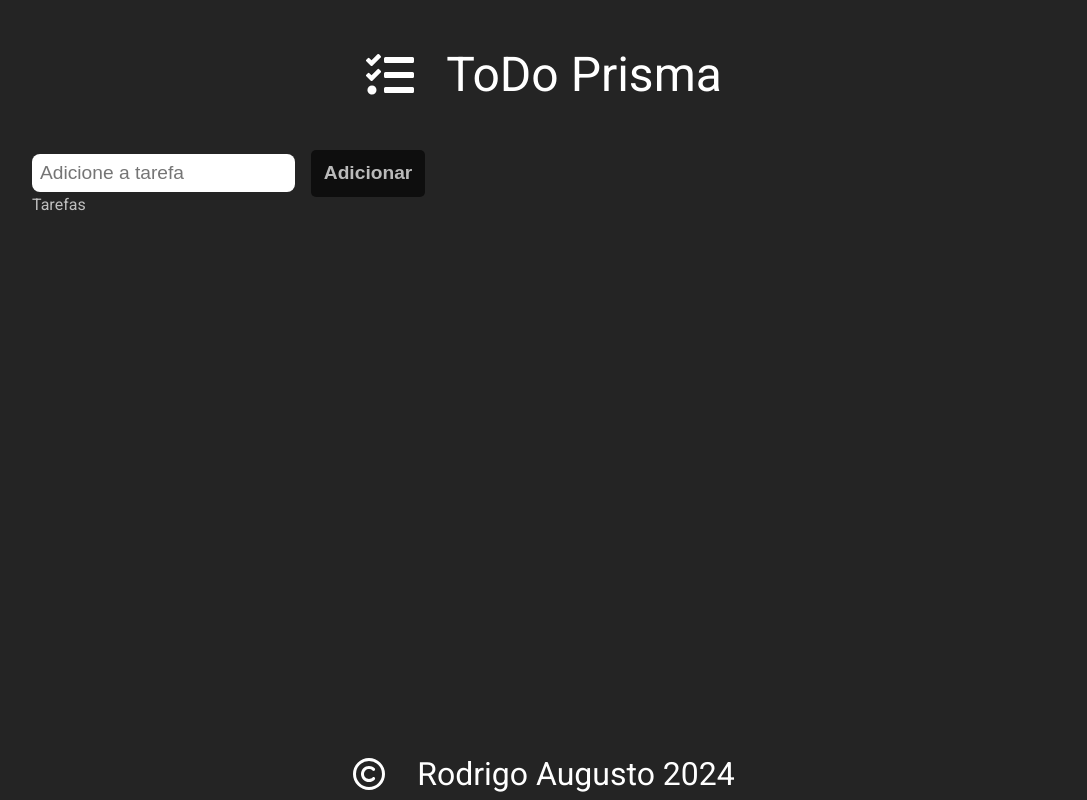
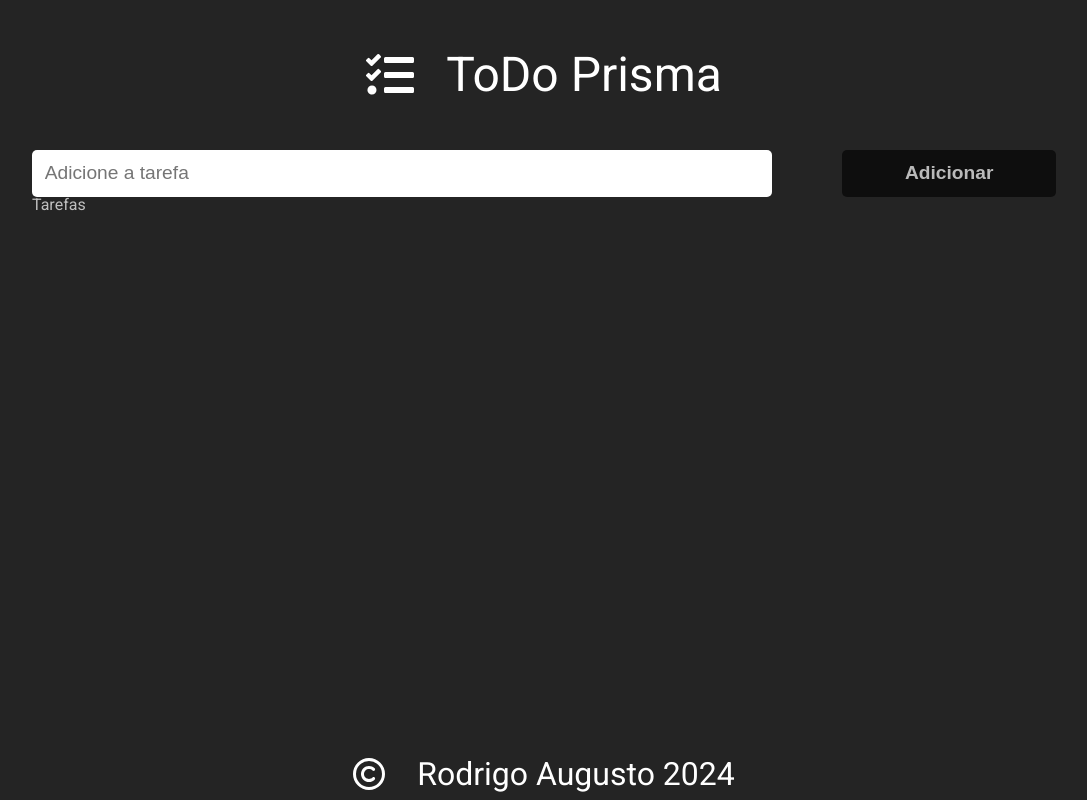
Before and after one commit to raugusto96/todo-prisma, a React (Vite) app in the folder app/: page / in a window 1280 px wide. Shown: the whole page, without its empty margins (96-1183 px from the left). Built offline with nearby package versions, Linux system fonts and the light colour scheme.

Commit message:
style: add input text style

```diff
--- a/app/src/presentation/components/button/Button.styles.ts
+++ b/app/src/presentation/components/button/Button.styles.ts
@@ -6,6 +6,7 @@ export const ButtonWrapper = styled.button`
   background-color: rgba(9, 9, 9, 0.8);
   color: rgba(230, 230, 230, 0.8);
   border-style: none;
+  width: calc(100vw - 100%);
   border-radius: 5px;
   padding: 0.8rem;
 `;
--- a/app/src/presentation/components/form/Form.styles.ts
+++ b/app/src/presentation/components/form/Form.styles.ts
@@ -3,6 +3,7 @@ import styled from "styled-components";
 export const FormWrapper = styled.form`
   display: flex;
   flex-direction: row;
+  justify-content: space-evenly;
   gap: 1rem;
   align-items: center;
 `;
--- a/app/src/presentation/components/input/text/Text.styles.ts
+++ b/app/src/presentation/components/input/text/Text.styles.ts
@@ -1,10 +1,13 @@
 import styled from "styled-components";
 
-export const Label = styled.label``;
+export const Label = styled.label`
+  width: calc(100vw - 30%);
+`;
 
 export const Input = styled.input`
   font-size: 1.2rem;
-  padding: 0.5rem;
-  border-radius: 0.5rem;
+  padding: 0.8rem;
+  width: calc(100% - 10%);
+  border-radius: 5px;
   border-style: none;
 `;
--- a/app/src/presentation/components/input/text/Text.tsx
+++ b/app/src/presentation/components/input/text/Text.tsx
@@ -20,7 +20,7 @@ const Text: React.FC<InputTextProps> = ({
         placeholder={placeholder}
         id={id}
         name={name}
-        value={value}
+        // value={value}
       />
     </Label>
   );
```
